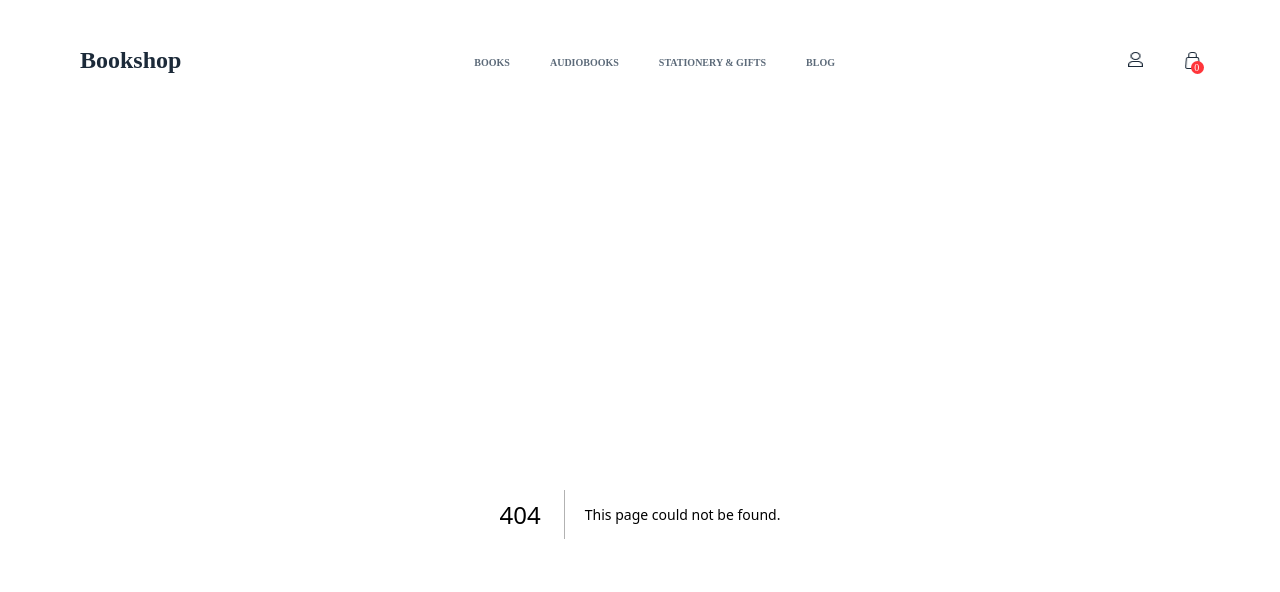
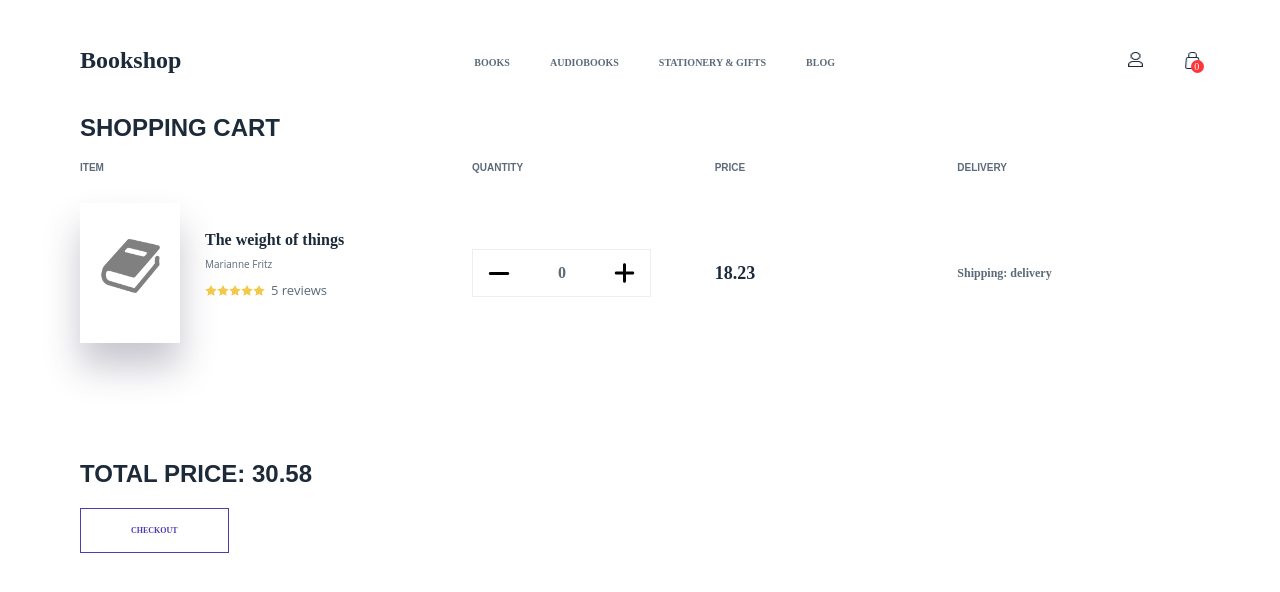
Before and after one commit to DevFromSiberia/BookShopWithNextJS, a Next.js app: page /cart in a window 1280 px wide. Before the commit this address had no page. Shown: the top 592 px of the page. Built offline with nearby package versions, Linux system fonts and the light colour scheme.

Commit message:
Added cart layout

```diff
--- a/src/components/Books/Book/index.tsx
+++ b/src/components/Books/Book/index.tsx
@@ -28,7 +28,7 @@ export default function Book({
         <h2 className={styles.title}>{title}</h2>
         <div className={styles.rate}>
           {formatAvRate(averageRating)}
-          <span>{ratingCount} revies</span>
+          <span>{ratingCount} reviews</span>
         </div>
         <p className={styles.text}>{formatDescr(description)}</p>
         <div className={styles.price}>
--- a/src/components/Header/index.tsx
+++ b/src/components/Header/index.tsx
@@ -3,13 +3,14 @@ import styles from './Header.module.scss'
 import userIcon from '../../../public/img/userIcon.png'
 import cartIcon from '../../../public/img/cartIcon.png'
 import Image from 'next/image'
+import Link from 'next/link'
 
 export default function Header() {
   return (
     <header className={styles.header}>
       <div className={styles.container}>
         <h1 className={styles.logo}>
-          <a href="#">Bookshop</a>
+          <Link href="/">Bookshop</Link>
         </h1>
         <nav className={styles.nav}>
           <ul>
@@ -30,12 +31,12 @@ export default function Header() {
         <div className={styles.buttons}>
           <ul>
             <li>
-              <button>
+              <Link href="/profile">
                 <Image src={userIcon} alt="user" />
-              </button>
+              </Link>
             </li>
             <li>
-              <button className={styles.cartBtn}>
+              <Link href="/cart" className={styles.cartBtn}>
                 <Image src={cartIcon} alt="cart" />
                 <svg
                   width="13"
@@ -48,7 +49,7 @@ export default function Header() {
                     0
                   </text>
                 </svg>
-              </button>
+              </Link>
             </li>
           </ul>
         </div>
--- /dev/null
+++ b/src/pages/cart.tsx
@@ -0,0 +1,81 @@
+import styles from '@/styles/Cart.module.scss'
+import { Cart } from './types'
+import formatAuthor from '@/utils/formatAuthor'
+import formatAvRate from '@/utils/formatAvRate'
+export default function Cart({ books }: Cart) {
+  return (
+    <div className={styles.cart}>
+      <div className={styles.container}>
+        <h2 className={styles.title}>Shopping cart</h2>
+        <ul className={styles.fields}>
+          <li>item</li>
+          <li>quantity</li>
+          <li>price</li>
+          <li>delivery</li>
+        </ul>
+        <ul className={styles.cartList}>
+          {/* {books.map((book) => (
+
+          ))} */}
+          <li>
+            <div className={styles.book}>
+              <div
+                style={{
+                  backgroundImage: `url(/img/placeholderImg.png)`,
+                }}
+                className={styles.cover}
+              ></div>
+              <div className={styles.descr}>
+                <h2 className={styles.title}>The weight of things</h2>
+                <p className={styles.author}>
+                  {formatAuthor(['Marianne Fritz'])}
+                </p>
+                <div className={styles.rate}>
+                  {formatAvRate(5)}
+                  <span>{5} reviews</span>
+                </div>
+              </div>
+            </div>
+            <div className={styles.quantity}>
+              <div className={styles.counter}>
+                <button>
+                  <svg
+                    width="22"
+                    height="5"
+                    viewBox="0 0 22 5"
+                    fill="none"
+                    xmlns="http://www.w3.org/2000/svg"
+                  >
+                    <path
+                      d="M21.2143 2.5C21.2143 3.36426 20.512 4.0625 19.6428 4.0625H2.35713C1.48794 4.0625 0.785706 3.36426 0.785706 2.5C0.785706 1.63574 1.48794 0.9375 2.35713 0.9375H19.6428C20.512 0.9375 21.2143 1.63574 21.2143 2.5Z"
+                      fill="black"
+                    />
+                  </svg>
+                </button>
+                <span>0</span>
+                <button>
+                  <svg
+                    width="21"
+                    height="20"
+                    viewBox="0 0 21 20"
+                    fill="none"
+                    xmlns="http://www.w3.org/2000/svg"
+                  >
+                    <path
+                      d="M9 1.75C9 0.920312 9.67031 0.25 10.5 0.25C11.3297 0.25 12 0.920312 12 1.75V8.5H18.75C19.5797 8.5 20.25 9.17031 20.25 10C20.25 10.8297 19.5797 11.5 18.75 11.5H12V18.25C12 19.0797 11.3297 19.75 10.5 19.75C9.67031 19.75 9 19.0797 9 18.25V11.5H2.25C1.42031 11.5 0.75 10.8297 0.75 10C0.75 9.17031 1.42031 8.5 2.25 8.5H9V1.75Z"
+                      fill="black"
+                    />
+                  </svg>
+                </button>
+              </div>
+            </div>
+            <div className={styles.price}>18.23</div>
+            <div className={styles.delivery}>Shipping: delivery</div>
+          </li>
+        </ul>
+        <div className={styles.total}>Total price: 30.58</div>
+        <button className={styles.checkout}>checkout</button>
+      </div>
+    </div>
+  )
+}
--- /dev/null
+++ b/src/pages/types.ts
@@ -0,0 +1,5 @@
+import { Book } from '@/components/Books/types'
+interface Cart {
+  books: Book[]
+}
+export { Cart }
--- /dev/null
+++ b/src/styles/Cart.module.scss
@@ -0,0 +1,223 @@
+@import './mixinsAndVariables.scss';
+.cart {
+  .container {
+    @include container;
+    .title {
+      font-family: 'Montserrat', sans-serif;
+      font-size: 24px;
+      font-weight: 700;
+      text-transform: uppercase;
+      color: $textColorHighlight;
+    }
+    .fields {
+      display: flex;
+      justify-content: space-between;
+      padding: 20px 0px 30px 0px;
+      li {
+        &:first-child {
+          width: 35%;
+        }
+        width: calc(65% / 3);
+        font-family: 'Montserrat', sans-serif;
+        font-weight: 700;
+        font-size: 10px;
+        text-transform: uppercase;
+        color: $textColor;
+      }
+    }
+    .cartList {
+      li {
+        display: flex;
+        justify-content: space-between;
+        margin-bottom: 77px;
+        &:last-child {
+          margin: 0;
+        }
+        .book {
+          width: 35%;
+          display: flex;
+          align-items: center;
+          max-height: 140px;
+          .cover {
+            background-size: cover;
+            background-repeat: no-repeat;
+            background-position: center;
+            min-width: 100px;
+            height: 140px;
+
+            box-shadow: 0px 24px 36px rgba(53, 49, 84, 0.28);
+          }
+
+          .descr {
+            margin-left: 25px;
+            .title {
+              font-family: 'Montserrat';
+              font-weight: 700;
+              font-size: 16px;
+              text-transform: none;
+
+              color: $textColorHighlight;
+
+              margin-bottom: 8px;
+            }
+            .author {
+              font-family: 'Open Sans';
+              font-weight: 400;
+              font-size: 10px;
+
+              text-transform: capitalize;
+              color: $textColor;
+
+              margin-bottom: 10px;
+            }
+            .rate {
+              margin-bottom: 16px;
+              display: flex;
+              align-items: center;
+              flex-wrap: wrap;
+              span {
+                font-family: 'Open Sans';
+                font-weight: 400;
+                font-size: 13px;
+                color: $textColor;
+                margin-left: 6px;
+              }
+            }
+          }
+        }
+        .quantity {
+          width: calc(65% / 3);
+          display: flex;
+          align-items: center;
+          .counter {
+            display: flex;
+            align-items: center;
+            border: 1px solid #eeedf5;
+            max-width: fit-content;
+            span {
+              font-family: 'Montserrat';
+              font-weight: 700;
+              font-size: 16px;
+              text-transform: uppercase;
+              color: $textColor;
+              margin-right: 48px;
+              margin-left: 48px;
+            }
+            button {
+              display: flex;
+              align-items: center;
+              padding-top: 13px;
+              padding-bottom: 13px;
+              &:first-child {
+                padding-left: 15px;
+              }
+              &:last-child {
+                padding-right: 15px;
+              }
+            }
+          }
+        }
+        .price {
+          display: flex;
+          align-items: center;
+          width: calc(65% / 3);
+          font-family: 'Montserrat';
+          font-weight: 700;
+          font-size: 18px;
+          text-transform: uppercase;
+          color: $textColorHighlight;
+        }
+        .delivery {
+          display: flex;
+          align-items: center;
+          width: calc(65% / 3);
+          font-family: 'Montserrat';
+          font-weight: 700;
+          font-size: 12px;
+          color: $textColor;
+        }
+      }
+    }
+    .total {
+      font-family: 'Montserrat', sans-serif;
+      font-size: 24px;
+      font-weight: 700;
+      text-transform: uppercase;
+      color: $textColorHighlight;
+      margin-top: 117px;
+      margin-bottom: 20px;
+    }
+    .checkout {
+      font-family: 'Montserrat';
+      font-weight: 700;
+      font-size: 8px;
+      text-transform: uppercase;
+      color: #4c3db2;
+      padding: 17px 50px;
+      border: 1px solid #4c3db2;
+      transition: color ease-in-out 0.2s, background-color ease-in-out 0.2s;
+      &:hover {
+        color: #fff;
+        background-color: #4c3db2;
+        transition: color ease-in-out 0.2s, background-color ease-in-out 0.2s;
+      }
+    }
+  }
+}
+@media (max-width: 970px) {
+  .cart {
+    .container {
+      .cartList {
+        li {
+          .book {
+            margin-right: 20px;
+          }
+          .quantity {
+            .counter {
+              span {
+                margin-left: 20px;
+                margin-right: 20px;
+              }
+            }
+          }
+        }
+      }
+    }
+  }
+}
+
+@media (max-width: 720px) {
+  .cart {
+    .container {
+      .title {
+        margin-bottom: 30px;
+      }
+      .fields {
+        display: none;
+      }
+      .cartList {
+        li {
+          flex-direction: column;
+          .book {
+            width: 100%;
+            margin-bottom: 40px;
+          }
+          .quantity {
+            width: 100%;
+            margin-bottom: 20px;
+          }
+          .price {
+            width: 100%;
+            margin-bottom: 20px;
+          }
+          .delivery {
+            width: 100%;
+          }
+        }
+      }
+      .total {
+        margin-top: 50px;
+      }
+    }
+  }
+}
```
Also changed, not shown: tsconfig.json (+17 -5 lines).
